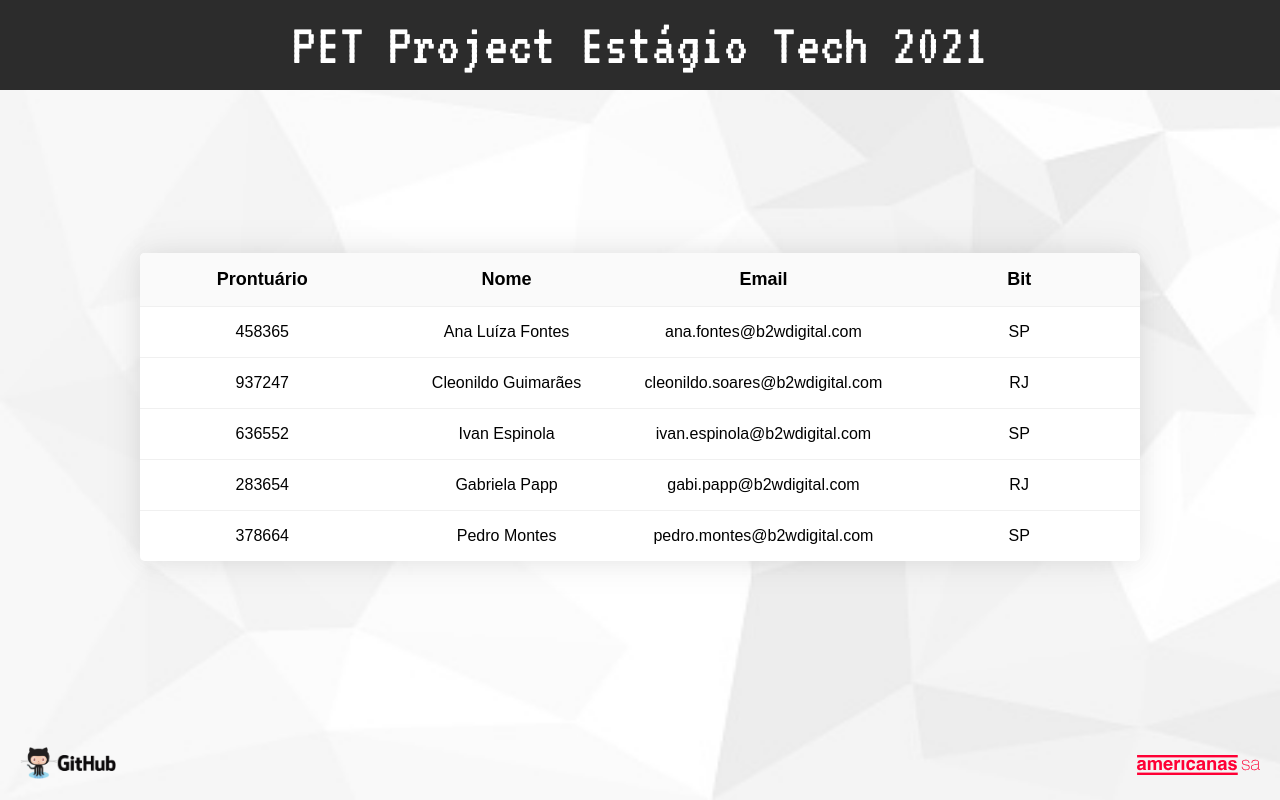
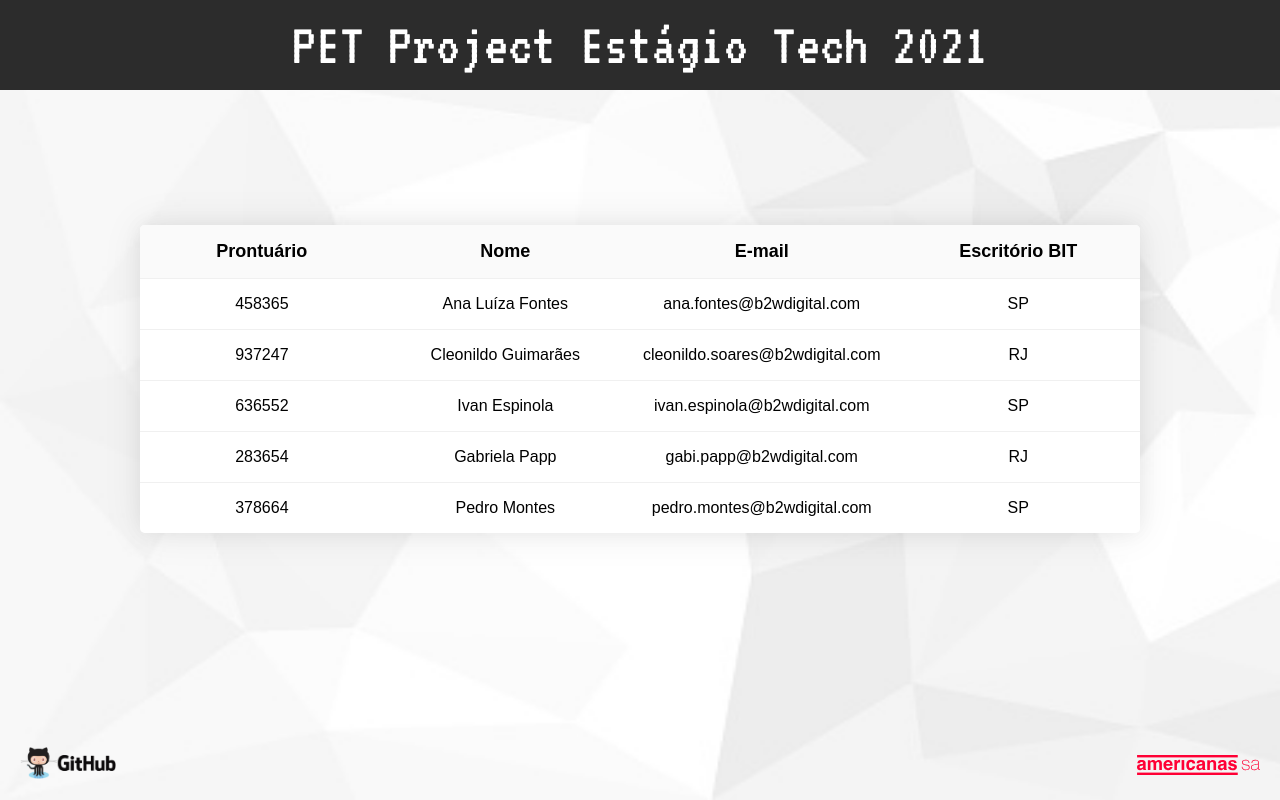
Before and after one commit to analuiza97/pet-project-ugc, a Next.js app: page / in a window 1280 px wide. Built offline with nearby package versions, Linux system fonts and the light colour scheme.

Commit message:
style: table adjustments

```diff
--- a/__mock__/mockData.js
+++ b/__mock__/mockData.js
@@ -1,9 +1,9 @@
 const users = [
-  { prontuário: 458365, nome: 'Ana Luíza Fontes', email: 'ana.fontes@b2wdigital.com', bit: 'SP' },
-  { prontuário: 937247, nome: 'Cleonildo Guimarães', email: 'cleonildo.soares@b2wdigital.com', bit: 'RJ' },
-  { prontuário: 636552, nome: 'Ivan Espinola', email: 'ivan.espinola@b2wdigital.com', bit: 'SP' },
-  { prontuário: 283654, nome: 'Gabriela Papp', email: 'gabi.papp@b2wdigital.com', bit: 'RJ' },
-  { prontuário: 378664, nome: 'Pedro Montes', email: 'pedro.montes@b2wdigital.com', bit: 'SP' },
+  { Prontuário: 458365, Nome: 'Ana Luíza Fontes', 'E-mail': 'ana.fontes@b2wdigital.com', 'Escritório BIT': 'SP' },
+  { Prontuário: 937247, Nome: 'Cleonildo Guimarães', 'E-mail': 'cleonildo.soares@b2wdigital.com', 'Escritório BIT': 'RJ' },
+  { Prontuário: 636552, Nome: 'Ivan Espinola', 'E-mail': 'ivan.espinola@b2wdigital.com', 'Escritório BIT': 'SP' },
+  { Prontuário: 283654, Nome: 'Gabriela Papp', 'E-mail': 'gabi.papp@b2wdigital.com', 'Escritório BIT': 'RJ' },
+  { Prontuário: 378664, Nome: 'Pedro Montes', 'E-mail': 'pedro.montes@b2wdigital.com', 'Escritório BIT': 'SP' },
 ];
 
 export default users;
--- a/src/components/TableUsers.js
+++ b/src/components/TableUsers.js
@@ -26,7 +26,7 @@ const Table = styled.table`
       font-weight: bold;
       padding: 16px;
       overflow-wrap: break-word;
-      text-transform: capitalize;
+      //text-transform: capitalize;
     }
 
   }
--- a/src/components/Template.js
+++ b/src/components/Template.js
@@ -14,7 +14,7 @@ const Container = styled.div`
     display: flex;
     justify-content: center;
     align-items: center;
-    height: calc(100% - 215px);
+    height: calc(100% - 270px);
   }
 `;
 
```
